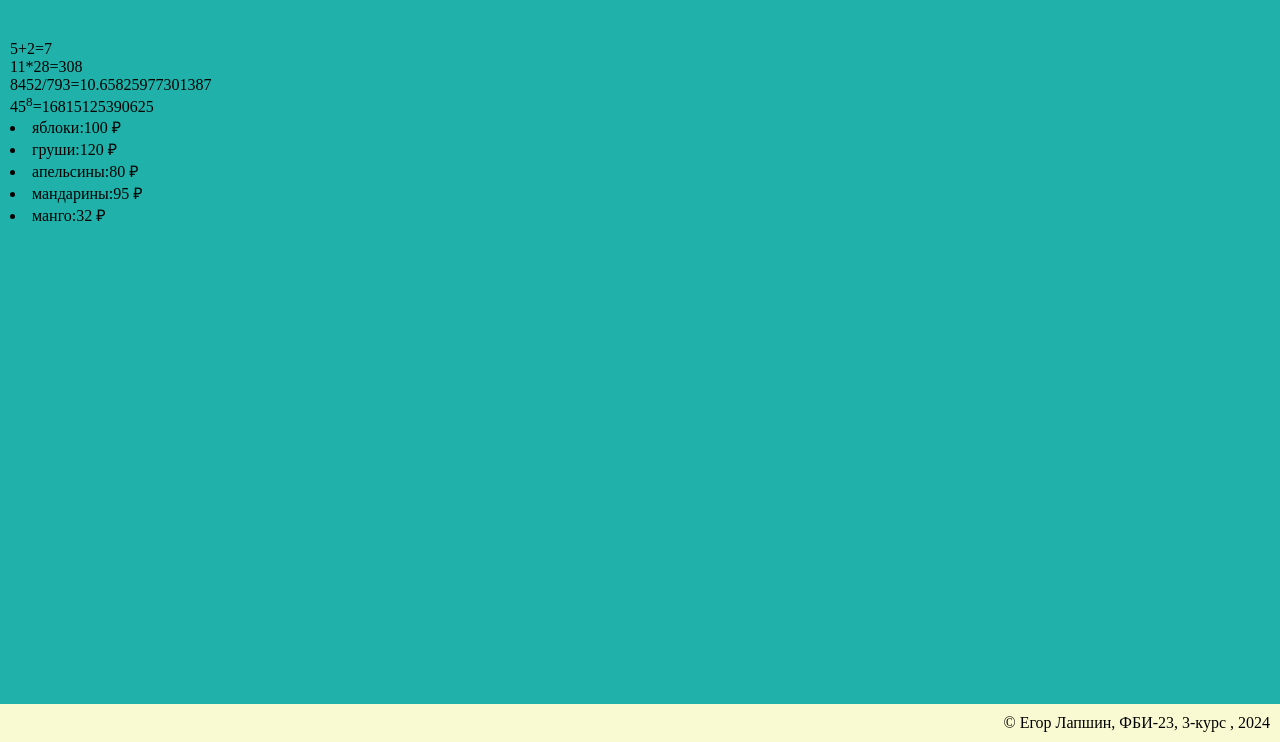
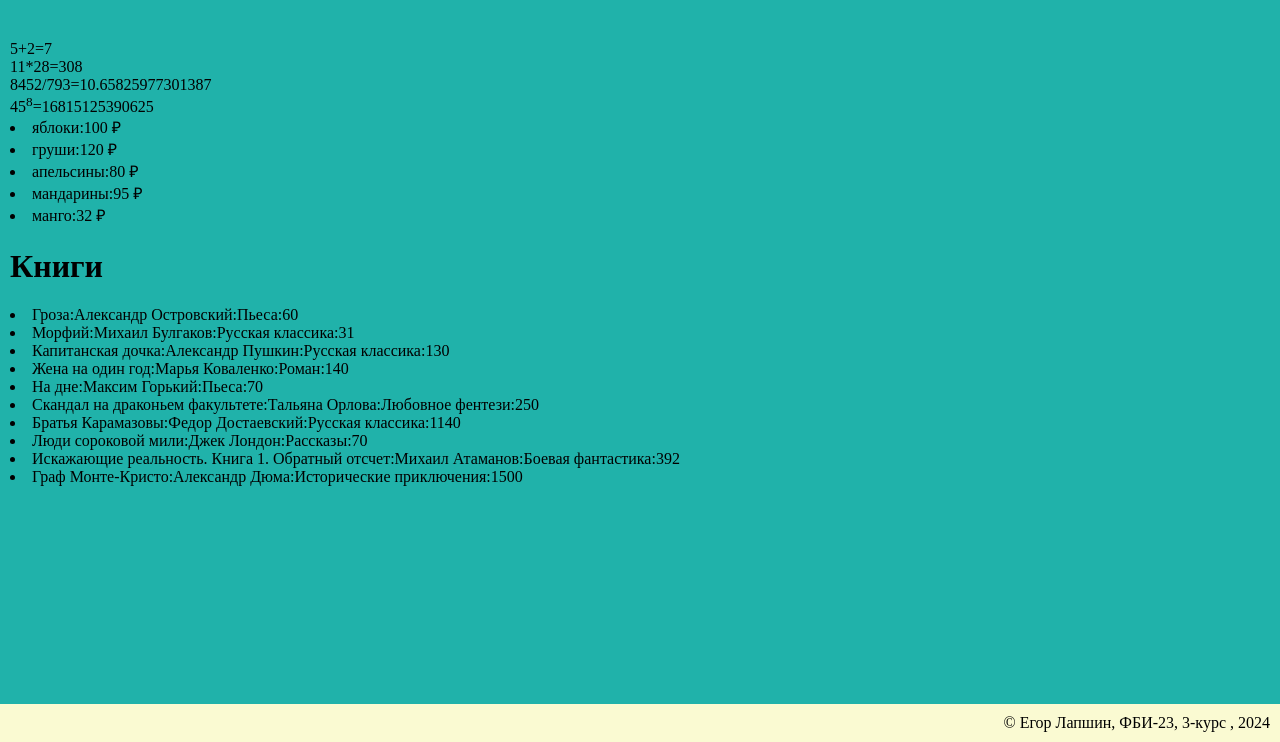
Before and after one commit to lupusin/web--programming-labs-2, a Flask app: page /lab2/example in a window 1280 px wide. Shown: the part 58-800 px from the top of the page. Run offline with Flask 3, Linux system fonts and the light colour scheme.

Commit message:
Книги

```diff
--- a/app.py
+++ b/app.py
@@ -207,4 +207,16 @@ def example():
         {'name':'апельсины','price':80},
         {'name':'мандарины','price':95},
         {'name':'манго','price':32}]
-    return render_template('example.html',group=group,kyrc=kyrc,number=number,name=name,fruits=fruits)
+    books = [
+        {'name':'Гроза','author':'Александр Островский','janr':'Пьеса','kolvo':'60'},
+        {'name':'Морфий','author':'Михаил Булгаков','janr':'Русская классика','kolvo':'31'},
+        {'name':'Капитанская дочка','author':'Александр Пушкин','janr':'Русская классика','kolvo':'130'},
+        {'name':'Жена на один год','author':'Марья Коваленко','janr':'Роман','kolvo':'140'},
+        {'name':'На дне','author':'Максим Горький','janr':'Пьеса','kolvo':'70'},
+        {'name':'Скандал на драконьем факультете','author':'Тальяна Орлова','janr':'Любовное фентези','kolvo':'250'},
+        {'name':'Братья Карамазовы','author':'Федор Достаевский','janr':'Русская классика','kolvo':'1140'},
+        {'name':'Люди сороковой мили','author':'Джек Лондон','janr':'Рассказы','kolvo':'70'},
+        {'name':'Искажающие реальность. Книга 1. Обратный отсчет','author':'Михаил Атаманов','janr':'Боевая фантастика','kolvo':'392'},
+        {'name':'Граф Монте-Кристо','author':'Александр Дюма','janr':'Исторические приключения','kolvo':'1500'}
+    ]
+    return render_template('example.html',group=group,kyrc=kyrc,number=number,name=name,fruits=fruits,books=books)
--- a/templates/example.html
+++ b/templates/example.html
@@ -17,6 +17,10 @@
         45<sup>8</sup>={{45**8}}<br>
         {% for f in fruits%}
             <li>{{ f.name}}:{{ f.price }} &#x20bd</li>
+        {% endfor %}
+        <h1>Книги</h1>
+        {% for b in books %}
+            <li>{{ b.name }}:{{b.author}}:{{b.janr}}:{{b.kolvo}}</li>
         {% endfor %}
     </main>
     <footer>
```
